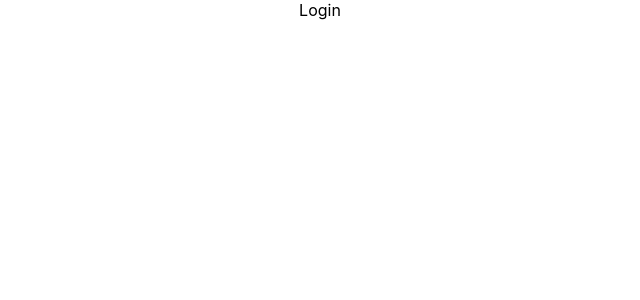
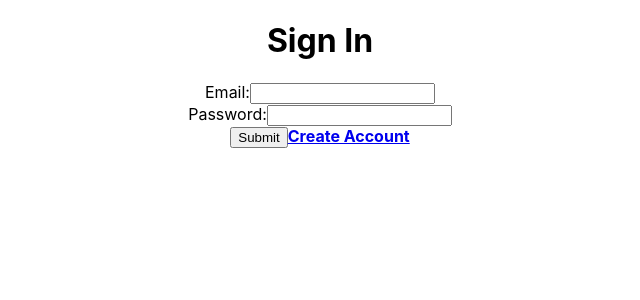
Before and after one commit to akshatchavann/ttapplication, a React (Create React App) app in the folder frontend/: page /UserLogin in a window 1280 px wide. Shown: the top 300 px of the page, without its empty margins (320-960 px from the left). Built offline with nearby package versions, Linux system fonts and the light colour scheme.

Commit message:
login functionality

```diff
--- a/frontend/src/pages/UserLogin.js
+++ b/frontend/src/pages/UserLogin.js
@@ -4,8 +4,57 @@ import "../styles/UserLogin.css";
 
 
 const UserLogin = () => {
+    const [userdata, setuserdata] = useState({email:'',password:''})
+
+    function handlechange(event){
+        const {name,value} = event.target
+        setuserdata(prevuserdat =>{
+          return {
+            ...prevuserdat,
+            [name] : value
+          }
+        } )
+      }
+
+    console.log(userdata)
+
+    const handleSubmit = async (e) => {
+        console.log("submitted")
+    }
+
     return (
-        <div>Login</div>
+        <div>
+        <div className='signin-page'>
+        <div className='signin-container'>
+        <h1 id="title">Sign In</h1>
+        <div className="anotherWrapper">
+        <div className="form-container">
+            <form onSubmit={handleSubmit}>
+                <div className="Signin">
+                    <div className='fieldContainerLong'>
+                        <label>
+                            Email:
+                            <input onChange={handlechange} name="email" value={userdata.email} className='email' type="text" required/>
+                        </label>
+                    </div>
+                    <div className='fieldContainerLong'>
+                        <label>
+                            Password:
+                            <input onChange={handlechange} name="password" value={userdata.password} className='password' type="text" required/>
+                        </label>
+                    </div>
+                </div>
+
+            <div className="wrapperSignIn">
+                <button className="btn btn-primary mt-10" type="submit">Submit</button>
+                <Link className="create-account-link" to={"/UserSignup"}><strong>Create Account</strong></Link>
+            </div>
+        </form>
+        </div>
+        </div>
+    </div>
+    </div>
+    </div>
     );
 }
 
```
